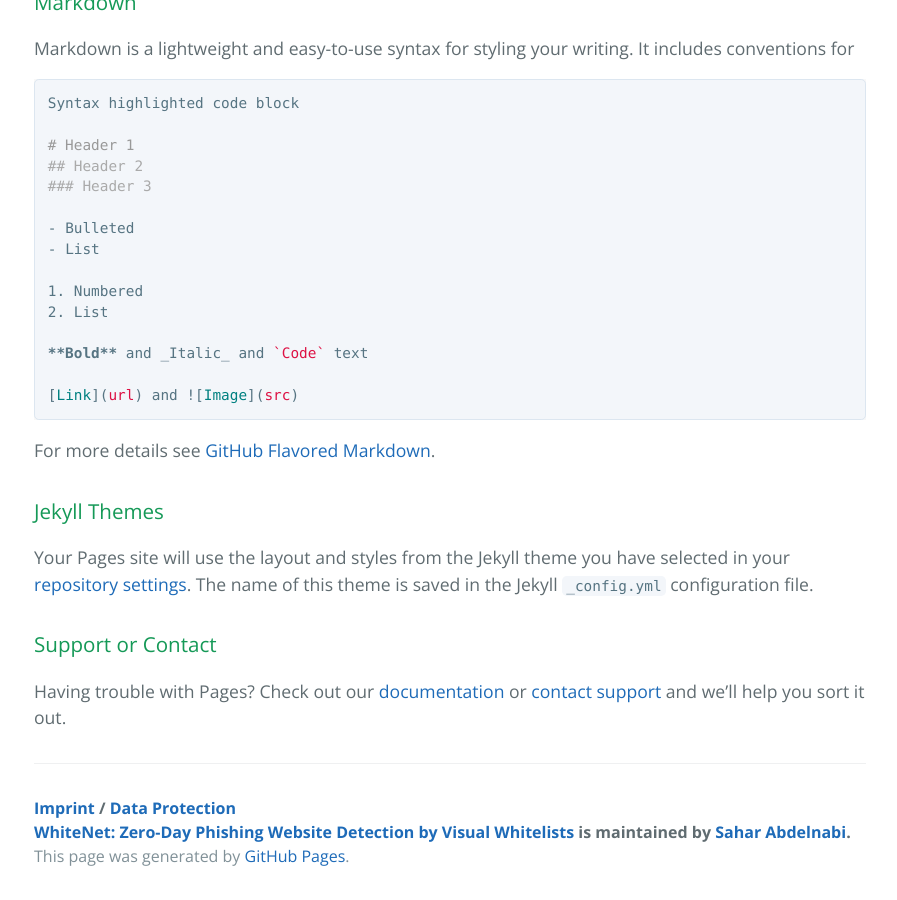
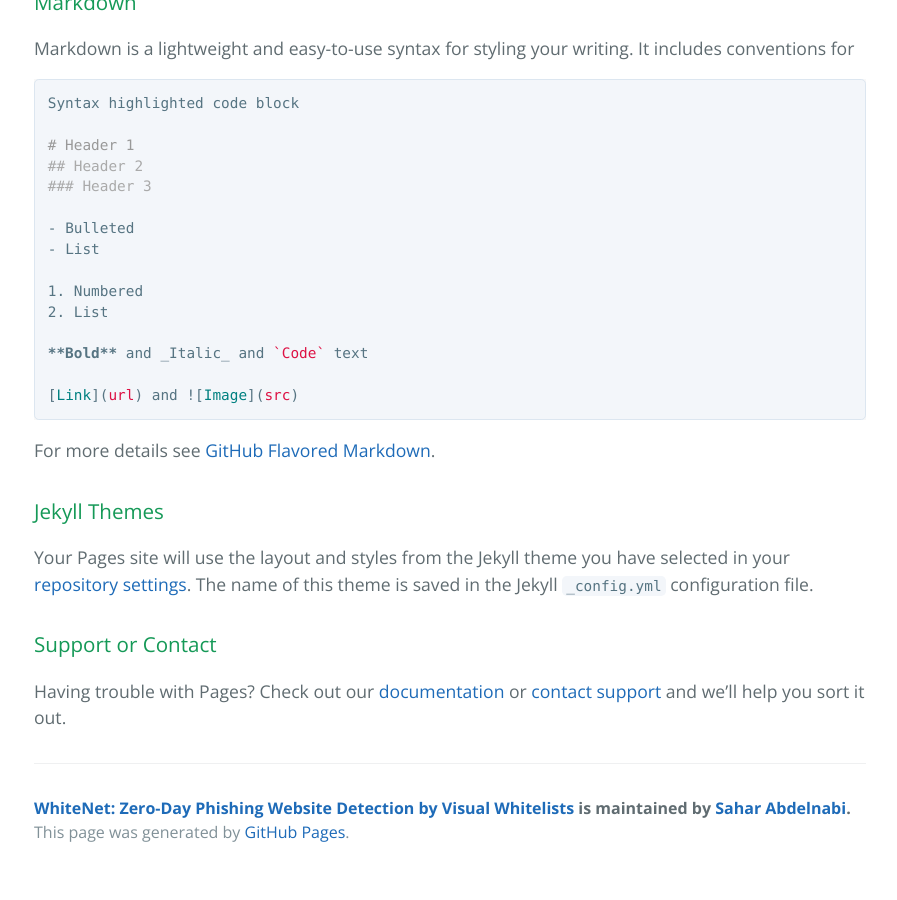
Before and after one commit to S-Abdelnabi/VisualPhishNet, a Jekyll site: the page built from README.md, in a window 1280 px wide and 900 px high, scrolled down 808 px. Shown: the whole window, without its empty margins (190-1087 px from the left). Built offline with Jekyll 4.4.1, drawn with Linux system fonts in a browser that asks for light colours; our own code applies the rules of GitHub Pages for plain Markdown files; after the commit the page ends 1684 px from its top, so only the background shows below that.

Commit message:
Update page-footer.html

```diff
--- a/_includes/page-footer.html
+++ b/_includes/page-footer.html
@@ -1,6 +1,6 @@
 
 <footer class="site-footer">
-  <span class="site-footer-owner"><a href="https://imprint.mpi-klsb.mpg.de/inf/people.mpi-inf.mpg.de/rshetty">Imprint</a> / <a href="https://data-protection.mpi-klsb.mpg.de/inf/people.mpi-inf.mpg.de/rshetty">Data Protection</a></span>
+  <!-- <span class="site-footer-owner"><a href="https://imprint.mpi-klsb.mpg.de/inf/people.mpi-inf.mpg.de/rshetty">Imprint</a> / <a href="https://data-protection.mpi-klsb.mpg.de/inf/people.mpi-inf.mpg.de/rshetty">Data Protection</a></span> -->
   <span class="site-footer-owner"><a href="{{ site.url }}">{{ site.title }}</a> is maintained by <a href="{{ site.author.url }}">{{ site.author.name }}</a>.</span>
   <span class="site-footer-credits">This page was generated by <a href="https://pages.github.com">GitHub Pages</a>.</span>
 
```
